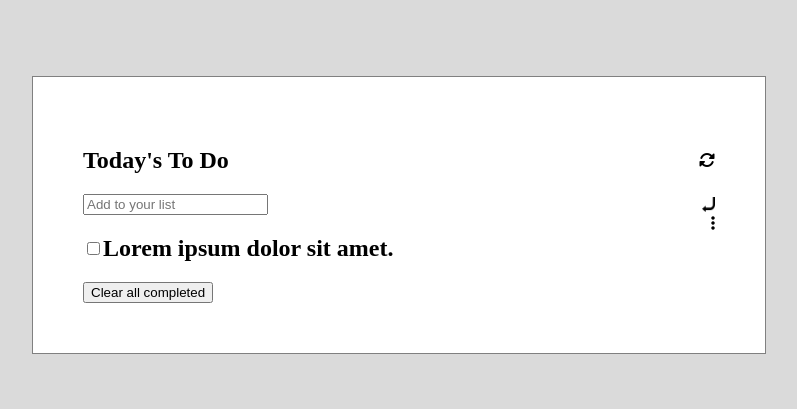
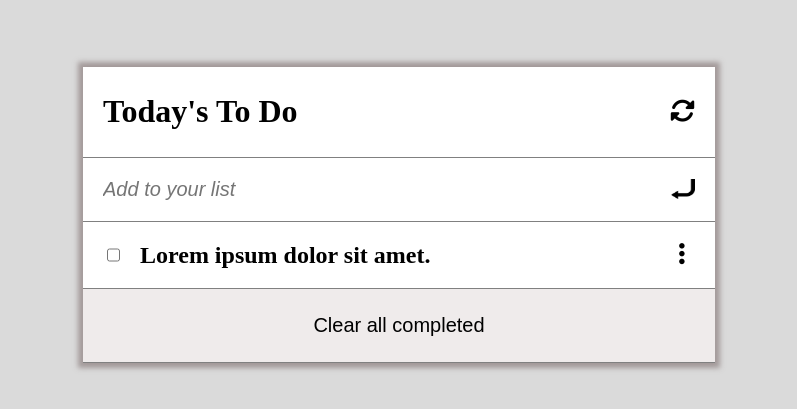
Before and after one commit to Alhajideen/To-Do-List, a website built with webpack: page src/index.html in a window 1280 px wide. Shown: the part 193-602 px from the top of the page, without its empty margins (241-1038 px from the left). Built offline with nearby package versions, Linux system fonts and the light colour scheme.

Commit message:
add the dom content from js

```diff
--- a/src/components/Home.js
+++ b/src/components/Home.js
@@ -1,29 +1,54 @@
-const Home = (icon) => {
-  return `<div class='to-do'>
-    <div class='header'>
-      <h1>Today's To Do</h1>
-      <span>
-        <i class='fa-solid fa-rotate'></i>
-      </span>
-    </div>
-    <div class='input-field'>
-      <input type='text' placeholder='Add to your list' />
-      <img class="arrow-left" src=${icon} alt='' />
-    </div>
-    <div class='todo-list'>
-      <div class='text-box'>
-        <input type='checkbox' />
-        <h2>Lorem ipsum dolor sit amet.</h2>
-      </div>
-      <div class='edit-icon'>
-        <i class='fa-regular fa-ellipsis-vertical'></i>
-      </div>
+// import Todo from '../modules/Todo';
 
-    </div>
-    <div class='clear-cmpl'>
-        <button>Clear all completed</button>
-      </div>
-  </div>`;
-};
+// export default class Home {
+//   static append(icon) {
+//     return `<div class='to-do'>
+//     <div class='header border'>
+//       <h1>Today's To Do</h1>
+//       <span>
+//         <i class='fa-solid fa-rotate'></i>
+//       </span>
+//     </div>
+//     <div class="text-area border">
+//     <div class='input-field'>
+//       <input class="field description" type='text' placeholder='Add to your list' />
+//       <img class="add-btn arrow-left" src=${icon} alt='' />
+//     </div>
+//     </div>
+//     <div class='todo-list border'>
+//       <div class='text-box'>
+//         <input type='checkbox' class="checker" />
+//         <h2>Lorem ipsum dolor sit amet.</h2>
+//       </div>
+//       <div class='edit-icon'>
+//         <i class='fa-regular fa-ellipsis-vertical'></i>
+//       </div>
 
-export default Home;
+//     </div>
+//     <div class='clear-cmpl border'>
+//         <button>Clear all completed</button>
+//       </div>
+//   </div>`;
+//     Home.active();
+//   }
+
+//   static active() {
+//     const desc = document.querySelector('.description');
+//     const btn = document.querySelector('.add-btn');
+//     const item = [];
+//     const items = JSON.parse(localStorage.getItem('todo'));
+
+//     const container = document.querySelector('.todo-list');
+
+//     btn.addEventListener('click', () => {
+//       const id = Date.now();
+//       const description = desc.value;
+//       const completed = false;
+//       const newTodo = new Todo(id, description, completed);
+//       item.push(newTodo);
+//       localStorage.setItem('todo', JSON.stringify(item));
+
+//       newTodo.addNew(container, items);
+//     });
+//   }
+// }
--- a/src/index.js
+++ b/src/index.js
@@ -1,8 +1,36 @@
 import './style.scss';
 import Home from './components/Home';
 import Arrow from './img/Arrows-Down-Left-icon.png';
+import Todo from './modules/Todo';
+const items = [];
 
-window.addEventListener('load', () => {
-  document.querySelector('.container').innerHTML = Home(Arrow);
-});
-console.log('Hello world');
+function component() {
+  return `<div class='to-do'>
+    <div class='header border'>
+      <h1>Today's To Do</h1>
+      <span>
+        <i class='fa-solid fa-rotate'></i>
+      </span>
+    </div>
+    <div class="text-area border">
+    <div class='input-field'>
+      <input class="field description" type='text' placeholder='Add to your list' />
+      <img class="add-btn arrow-left" src=${Arrow} alt='' />
+    </div>
+    </div>
+    <div class='todo-list border'>
+      <div class='text-box'>
+        <input type='checkbox' class="checker" />
+        <h2>Lorem ipsum dolor sit amet.</h2>
+      </div>
+      <div class='edit-icon'>
+        <i class='fa-regular fa-ellipsis-vertical'></i>
+      </div>
+
+    </div>
+    <div class='clear-cmpl border'>
+        <button>Clear all completed</button>
+      </div>
+  </div>`;
+}
+document.querySelector('.container').innerHTML = component();
--- /dev/null
+++ b/src/modules/Todo.js
@@ -0,0 +1,7 @@
+export default class Todo {
+  constructor(id, description, completed) {
+    this.id = id;
+    this.description = description;
+    this.completed = completed;
+  }
+}
--- a/src/style.scss
+++ b/src/style.scss
@@ -16,32 +16,92 @@ body {
   .to-do {
     width: 50%;
     height: auto;
-    border: 1px solid grey;
     margin: auto;
-    padding: 50px;
+    // padding: 50px 0;
     background-color: white;
+    box-shadow: 0px 0px 5px 5px rgba(145, 133, 133, 0.75);
+
+    .border {
+      padding: 20px 0;
+      border-bottom: 1px solid grey;
+    }
 
     .header {
       display: flex;
       justify-content: space-between;
       align-items: center;
+      padding: 0 20px;
+      h1 {
+        font-size: 4vh;
+      }
+      span {
+        .fa-solid {
+          font-size: 25px;
+        }
+      }
     }
 
-    .input-field {
-      display: flex;
-      justify-content: space-between;
-      align-items: center;
-      .arrow-left {
-        width: 2%;
-        height: 15px;
+    .text-area {
+      padding: 0 20px;
+      .input-field {
+        display: flex;
+        justify-content: space-between;
+        align-items: center;
+        width: 100%;
+
+        .field {
+          width: 95%;
+          padding: 20px 0;
+          border: none;
+          outline: none;
+          font-size: 20px;
+        }
+
+        .field::placeholder {
+          font-style: italic;
+          font-size: 20px;
+        }
+
+        .arrow-left {
+          width: 4%;
+          height: 20px;
+        }
       }
     }
 
     .todo-list {
+      padding: 0 20px;
       display: flex;
       justify-content: space-between;
+      align-items: center;
       .text-box {
         display: flex;
+
+        .checker {
+          margin-right: 20px;
+        }
+      }
+      .edit-icon {
+        padding-right: 10px;
+        font-size: 25px;
+      }
+    }
+
+    .clear-cmpl {
+      padding: 20px;
+      display: flex;
+      justify-content: center;
+      background-color: rgb(239, 235, 235);
+      button {
+        background-color: inherit;
+        border: none;
+        font-size: 20px;
+        cursor: pointer;
+        padding: 5px;
+      }
+
+      button:hover {
+        border-bottom: 1px solid black;
       }
     }
   }
```
